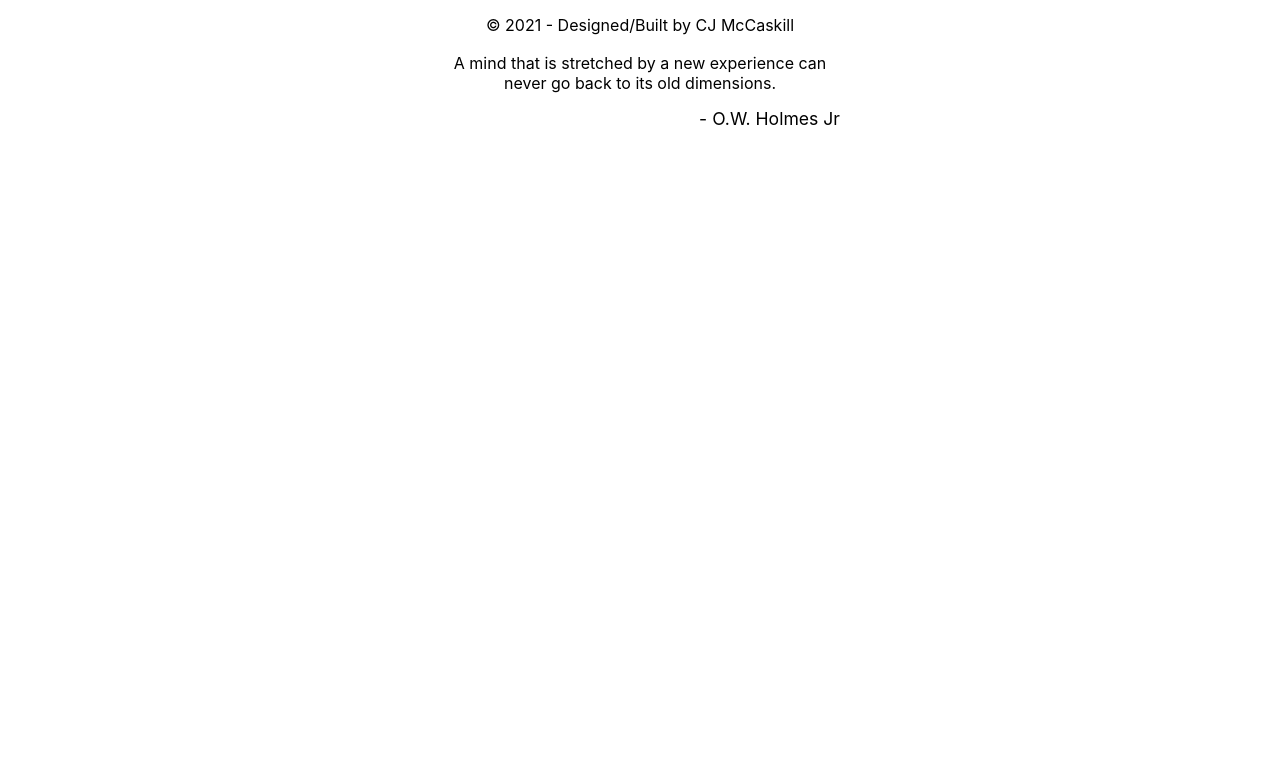
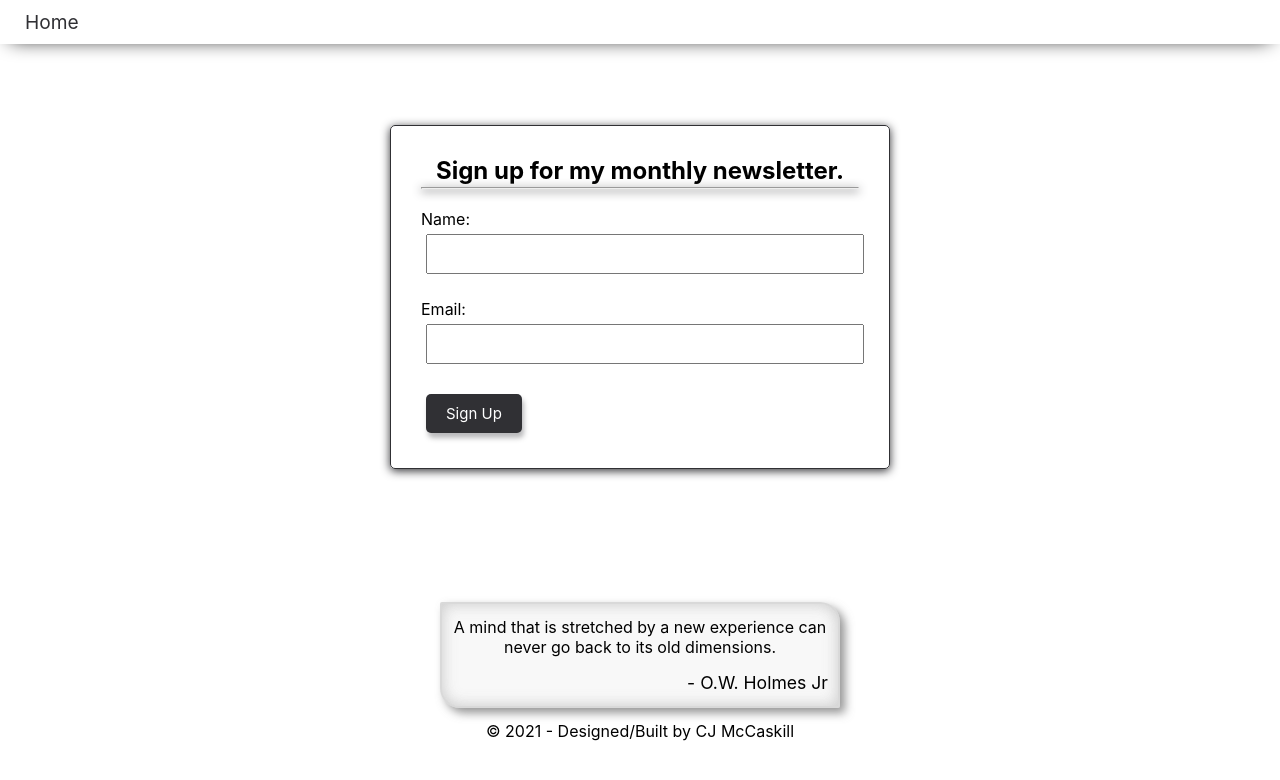
Before and after one commit to cjmccaskill/My-Journeys, a React (Create React App) app: page /form in a window 1280 px wide. Shown: the top 780 px of the page. Built offline with nearby package versions, Linux system fonts and the light colour scheme; no server answers.

Commit message:
add newsletter form and styled

```diff
--- a/package.json
+++ b/package.json
@@ -6,6 +6,7 @@
     "@testing-library/jest-dom": "^5.14.1",
     "@testing-library/react": "^11.2.7",
     "@testing-library/user-event": "^12.8.3",
+    "moment": "^2.29.1",
     "node-sass": "^6.0.1",
     "react": "^17.0.2",
     "react-dom": "^17.0.2",
--- a/src/App.js
+++ b/src/App.js
@@ -4,6 +4,7 @@ import { Route, Switch, Redirect } from "react-router-dom";
 // import Header from "./components/Header";
 import Home from "./pages/Home";
 import BlogPost from "./pages/BlogPost";
+import Form from "./components/Form";
 import Footer from "./components/Footer";
 
 function App() {
@@ -53,6 +54,9 @@ function App() {
             return <BlogPost {...routerProps} />;
           }}
         ></Route>
+        <Route path="/form">
+          <Form />
+        </Route>
       </Switch>
       <Footer />
     </div>
--- a/src/App.scss
+++ b/src/App.scss
@@ -15,30 +15,6 @@
 }
 
 // HEADER nav stlyes
-.header-home {
-  .nav-container {
-    overflow: hidden;
-    position: fixed;
-    top: 0;
-    width: 100%;
-
-    .navbar {
-      display: flex;
-      justify-content: space-between;
-      align-items: center;
-      min-height: 40px;
-      padding: 10px 25px;
-
-      a {
-        font-size: 1.2em;
-        color: #fff;
-        text-decoration: none;
-      }
-    }
-  }
-}
-
-.header-blog-post {
 .nav-container {
   overflow: hidden;
   position: fixed;
@@ -52,7 +28,7 @@
     align-items: center;
     min-height: 40px;
     padding: 10px 25px;
-      font-size: 1.2em;
+    background-color: #fff;
     color: #303034;
     text-decoration: none;
   }
@@ -60,6 +36,31 @@
     font-size: 1.2em;
     color: #303034;
     text-decoration: none;
+  }
+}
+
+.header-home {
+  .nav-container {
+    box-shadow: none;
+    .navbar {
+      background-color: transparent;
+      justify-content: flex-end;
+    }
+    a {
+      font-size: 1.2em;
+      color: #fff;
+      text-decoration: none;
+      &:first-child {
+        display: none;
+      }
+    }
+  }
+}
+
+.header-form {
+  .navbar {
+    a:last-child {
+      display: none;
     }
   }
 }
@@ -71,7 +72,7 @@
   img {
     width: 100%;
     max-width: 2000px;
-    height: 300px; //set the height to 400px @ 768px, 500px @ 1024px and larger
+    height: 100%;
     object-fit: cover;
   }
 
@@ -79,7 +80,7 @@
     background-color: rgba(0, 0, 0, 0.672);
     color: #fff;
     text-align: center;
-    font-size: 1.3em;
+    font-size: 1.3rem;
     position: absolute;
     left: 50%;
     top: 50%;
@@ -155,13 +156,16 @@
   max-width: 700px;
   color: #3d3f4c;
   font-size: 1rem;
+  box-shadow: inset 0 -3em 3em rgba(0, 0, 0, 0.1), 0 0 0 2px rgb(255, 255, 255),
+    0.3em 0.3em 1em rgba(0, 0, 0, 0.3);
 
   .post-title {
-    margin-top: 20px;
     text-align: center;
     padding: 15px auto 10px;
     font-size: 2.5em;
     letter-spacing: 1;
+    background-color: #303034;
+    color: whitesmoke;
     box-shadow: 1px 2px 5px rgba(128, 128, 128, 0.664);
   }
   .post-img {
@@ -182,13 +186,73 @@
 
   .post-body {
     text-align: justify;
-    line-height: 1.8;
+    line-height: 30px;
     font-size: 1.1rem;
   }
 
   .post-author {
     text-align: right;
     font-size: 1.3rem;
+  }
+}
+
+// FORM styles
+.form-container {
+  max-width: 500px;
+  margin: 125px auto;
+  overflow: auto;
+  min-height: 300px;
+  border: 1px solid #303034;
+  padding: 30px;
+  border-radius: 5px;
+  box-shadow: 0px 2px 10px #303034;
+
+  .form-title {
+    text-align: center;
+    margin-bottom: 2px;
+  }
+
+  hr {
+    box-shadow: 0px 2px 10px #303034;
+  }
+
+  .btn {
+    display: inline-block;
+    background: #303034;
+    color: #fff;
+    border: none;
+    padding: 10px 20px;
+    margin: 5px;
+    border-radius: 5px;
+    cursor: pointer;
+    text-decoration: none;
+    font-size: 15px;
+    font-family: inherit;
+    box-shadow: 2px 5px 5px #30303456;
+  }
+
+  .btn:focus {
+    outline: none;
+  }
+
+  .btn:active {
+    transform: scale(0.98);
+  }
+
+  .form-control {
+    margin: 20px 0;
+  }
+
+  .form-control label {
+    display: block;
+  }
+
+  .form-control input {
+    width: 100%;
+    height: 40px;
+    margin: 5px;
+    padding: 3px 7px;
+    font-size: 17px;
   }
 }
 
@@ -207,6 +271,12 @@
   .quote-container {
     max-width: 400px;
     margin: 8px auto;
+    background-color: #dddddd38;
+    border: 2px solid rgba(112, 112, 112, 0.219);
+    border-radius: 2px 20px 2px 20px;
+    padding: 8px 10px;
+    box-shadow: 5px 5px 10px rgba(112, 112, 112, 0.74),
+      rgba(112, 112, 112, 0.349) 0px 0px 15px inset;
   }
   .quote {
     font-size: 1em;
@@ -223,3 +293,21 @@
     text-decoration: none;
   }
 }
+
+@media only screen and (min-width: 768px) {
+  .hero-container {
+    p {
+      font-size: 2rem;
+    }
+  }
+  // .footer-container {
+  //   flex-direction: row;
+  //   justify-content: space-around;
+  //   align-items: center;
+  //   margin: 10px 30px 15px;
+
+  //   .quote-container {
+  //     margin-right: 0;
+  //   }
+  // }
+}
--- a/src/components/Footer.js
+++ b/src/components/Footer.js
@@ -3,10 +3,6 @@ import React from "react";
 const Footer = () => {
   return (
     <div className="footer-container">
-      <p>
-        © 2021 - Designed/Built by
-        <a href="https://cjmccaskill.dev"> CJ McCaskill</a>
-      </p>
       <div className="quote-container">
         <p className="quote">
           A mind that is stretched by a new experience can never go back to its
@@ -14,6 +10,10 @@ const Footer = () => {
         </p>
         <p className="quote-author">- O.W. Holmes Jr</p>
       </div>
+      <p>
+        © 2021 - Designed/Built by
+        <a href="https://cjmccaskill.dev"> CJ McCaskill</a>
+      </p>
     </div>
   );
 };
--- /dev/null
+++ b/src/components/Form.js
@@ -0,0 +1,51 @@
+import React from "react";
+import { useState } from "react";
+import Header from "./Header";
+
+const Form = () => {
+  const [name, setName] = useState("");
+  const [email, setEmail] = useState("");
+
+  const onSubmit = (e) => {
+    e.preventDefault();
+
+    if (!name) {
+      alert("Please add a name");
+      return;
+    }
+    setName("");
+    setEmail("");
+  };
+
+  return (
+    <div className="header-form">
+      <Header />
+      <div className="form-container">
+        <h2 className="form-title">Sign up for my monthly newsletter.</h2>
+        <hr />
+        <form className="email-form" onSubmit={onSubmit}>
+          <div className="form-control">
+            <label>Name:</label>
+            <input
+              type="text"
+              value={name}
+              onChange={(e) => setName(e.target.value)}
+            />
+          </div>
+          <div className="form-control">
+            <label>Email:</label>
+            <input
+              type="text"
+              value={email}
+              onChange={(e) => setEmail(e.target.value)}
+            />
+          </div>
+
+          <input type="submit" value="Sign Up" className="btn" />
+        </form>
+      </div>
+    </div>
+  );
+};
+
+export default Form;
--- a/src/components/Header.js
+++ b/src/components/Header.js
@@ -8,8 +8,8 @@ const Header = () => {
         <Link to="/home">
           <div className="nav-link">Home</div>
         </Link>
-        <Link to="/home">
-          <div className="nav-link">Follow</div>
+        <Link to="/form">
+          <div className="nav-link">Sign Up</div>
         </Link>
       </div>
     </div>
--- a/src/components/Hero.js
+++ b/src/components/Hero.js
@@ -4,7 +4,7 @@ const Hero = () => {
   return (
     <div className="hero-container">
       <img
-        className="hero-img"
+        className="hero-img "
         src="https://res.cloudinary.com/mccaskillmediagroup/image/upload/v1627699130/computerDeskSetup_ckkphp.jpg"
         alt="computer desk setup"
       />
--- a/src/pages/BlogPost.js
+++ b/src/pages/BlogPost.js
@@ -20,7 +20,7 @@ const BlogPost = (props) => {
     return (
       <>
         <div className="header-blog-post">
-          <Header label="Back" />
+          <Header />
         </div>
         <div className="post-container">
           <div className="post-title">{blog.fields.title}</div>
@@ -33,7 +33,7 @@ const BlogPost = (props) => {
             <div className="post-date">{blog.fields.publishDate}</div>
 
             <div className="post-body">{blog.fields.body}</div>
-            <div className="post-author">{blog.fields.author}</div>
+            <div className="post-author">- {blog.fields.author}</div>
           </div>
         </div>
       </>
```
Also changed, not shown: 1 other file (tests, documents, lock files or other folders). Lines whose indentation alone changed are shown as unchanged.
